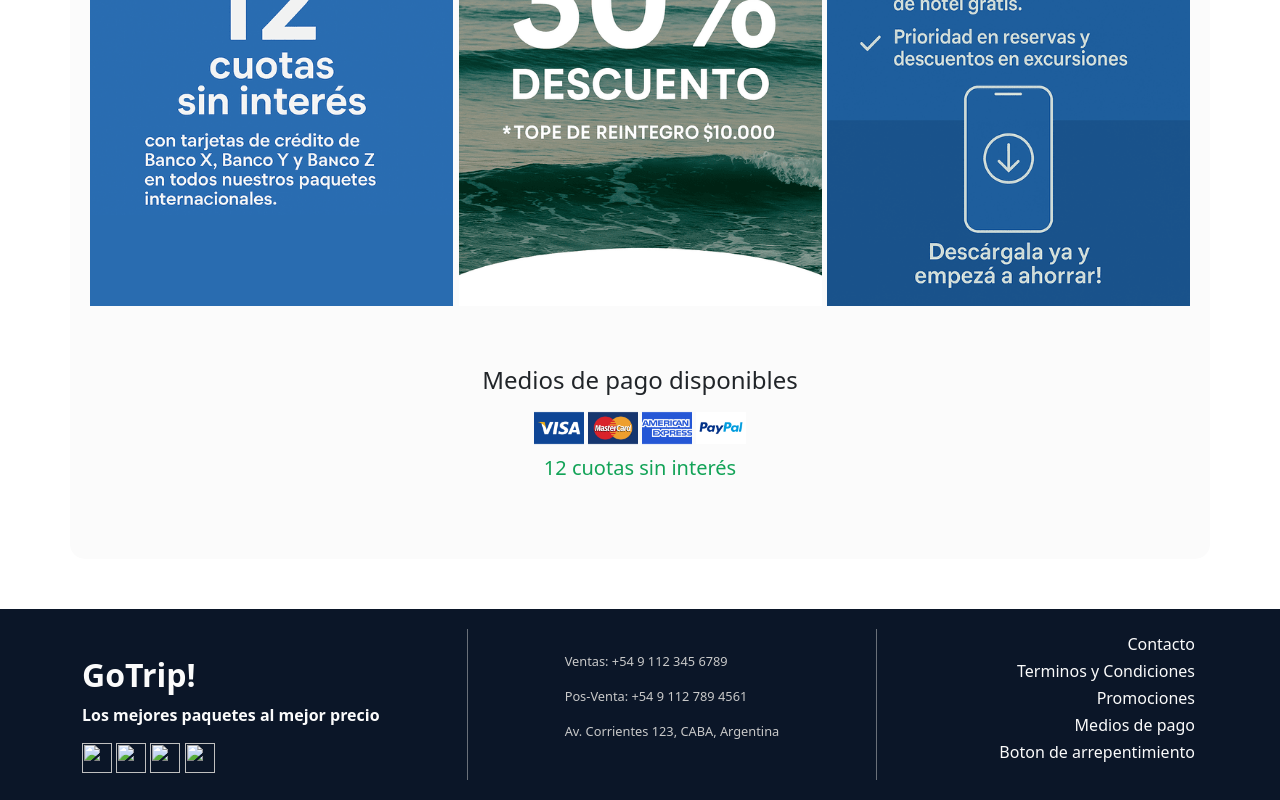
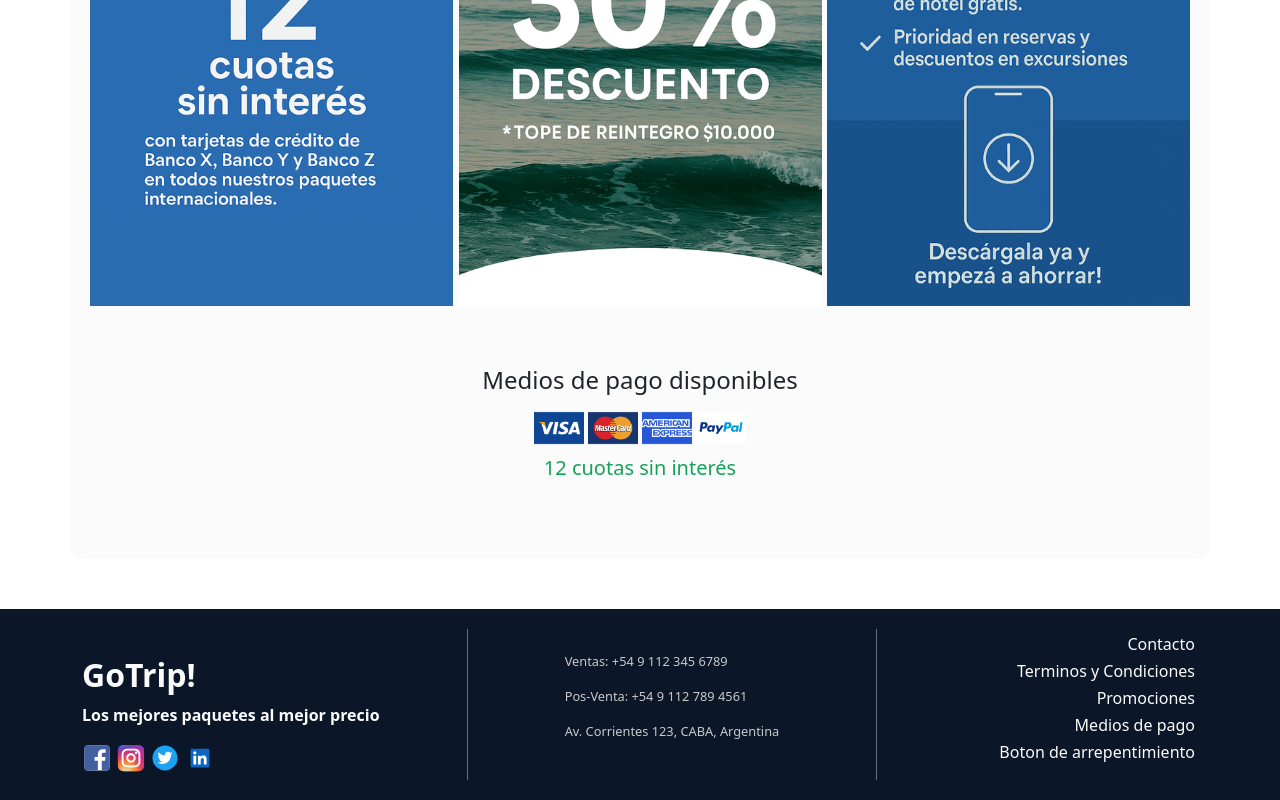
Before and after one commit to malfattigianluca/Malfatti_Gianluca_Pre_Entrega_3, a plain HTML site: page index.html in a window 1280 px wide. Shown: the part 1810-2610 px from the top of the page. Drawn offline with nearby package versions, Linux system fonts and the light colour scheme; the site is published under a folder, as on GitHub Pages, so addresses that start at the root find nothing.

Commit message:
Update index.html

```diff
--- a/index.html
+++ b/index.html
@@ -399,10 +399,10 @@
                         <p>Los mejores paquetes al mejor precio</p>
                         <div class="redes">
                             <div class="redes-content">
-                                <a href="https://www.facebook.com/" target="_blank"><img src="/assets/images/svg/facebook.svg"></a>
-                                <a href="https://www.instagram.com/" target="_blank"><img src="/assets/images/svg/instagram.svg"></a>
-                                <a href="https://www.twitter.com/" target="_blank"><img src="/assets/images/svg/twitter.svg"></a>
-                                <a href="https://www.linkedin.com/" target="_blank"><img src="/assets/images/svg/linkedin.svg"></a>
+                                <a href="https://www.facebook.com/" target="_blank"><img src="assets/images/svg/facebook.svg"></a>
+                                <a href="https://www.instagram.com/" target="_blank"><img src="assets/images/svg/instagram.svg"></a>
+                                <a href="https://www.twitter.com/" target="_blank"><img src="assets/images/svg/twitter.svg"></a>
+                                <a href="https://www.linkedin.com/" target="_blank"><img src="assets/images/svg/linkedin.svg"></a>
                             </div>
                         </div>
                     </div>
```
